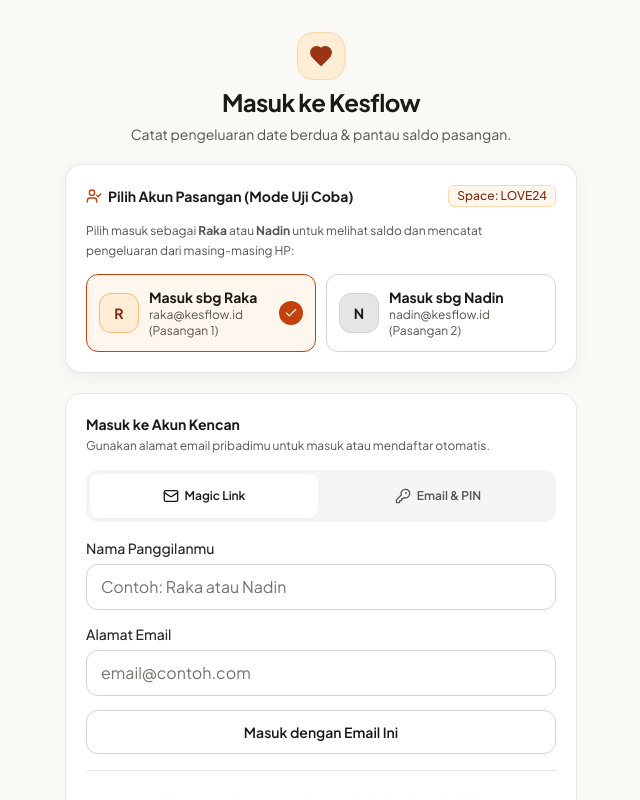
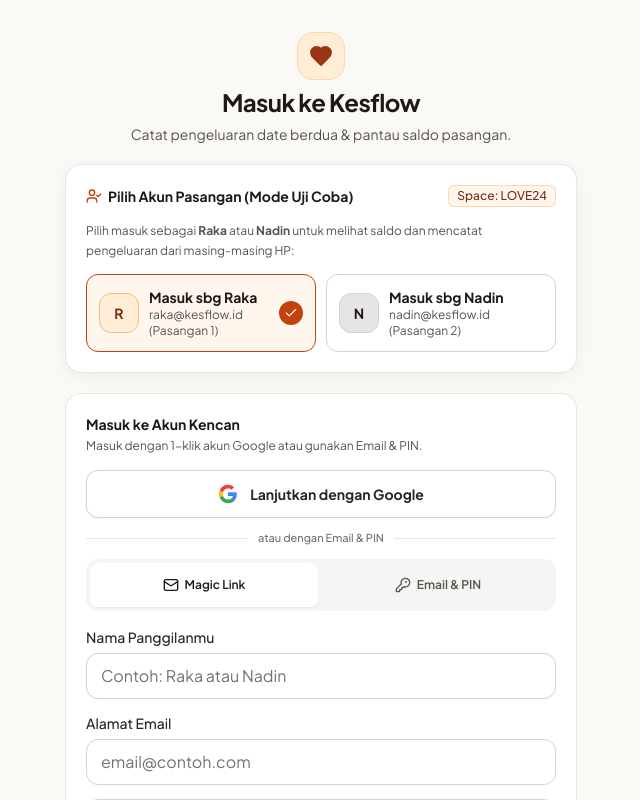
Before and after one commit to darvaaph/kesflow, a Next.js app: page /login in a window 1280 px wide. Shown: the top 800 px of the page, without its empty margins (319-959 px from the left). Built offline with nearby package versions, Linux system fonts and the light colour scheme; no server answers.

Commit message:
feat(auth): integrate Google Sign-In and OAuth callback handler

```diff
--- a/src/app/(auth)/login/page.tsx
+++ b/src/app/(auth)/login/page.tsx
@@ -16,6 +16,7 @@
   const router = useRouter();
   const {
     loginWithEmailOrPin,
+    loginWithGoogle,
     loginAsAccount,
     currentUser,
     isAuthenticated,
@@ -28,6 +29,7 @@
   const [displayName, setDisplayName] = useState('');
   const [pin, setPin] = useState('');
   const [isSubmitting, setIsSubmitting] = useState(false);
+  const [isGoogleLoading, setIsGoogleLoading] = useState(false);
   const [formError, setFormError] = useState<string | null>(null);
   const [magicLinkSent, setMagicLinkSent] = useState(false);
 
@@ -79,6 +81,22 @@
       );
     } finally {
       setIsSubmitting(false);
+    }
+  };
+
+  const handleGoogleLogin = async () => {
+    setFormError(null);
+    setIsGoogleLoading(true);
+    try {
+      await loginWithGoogle();
+      if (isMockMode) {
+        router.push('/');
+      }
+    } catch (err) {
+      setFormError(
+        err instanceof Error ? err.message : 'Gagal menghubungkan ke akun Google.'
+      );
+      setIsGoogleLoading(false);
     }
   };
 
@@ -167,8 +185,43 @@
               Masuk ke Akun Kencan
             </h2>
             <p className="text-xs text-stone-600 dark:text-stone-400">
-              Gunakan alamat email pribadimu untuk masuk atau mendaftar otomatis.
+              Masuk dengan 1-klik akun Google atau gunakan Email &amp; PIN.
             </p>
+          </div>
+
+          {/* Tombol Google Sign-In */}
+          <button
+            type="button"
+            onClick={handleGoogleLogin}
+            disabled={isGoogleLoading || isSubmitting}
+            className="w-full min-h-[48px] inline-flex items-center justify-center gap-3 rounded-xl border border-stone-300 bg-white px-4 py-2.5 text-sm font-bold text-stone-800 shadow-sm transition-all hover:bg-stone-50 active:scale-[0.99] dark:border-stone-700 dark:bg-stone-900 dark:text-stone-100 dark:hover:bg-stone-800 focus-visible:outline-none focus-visible:ring-2 focus-visible:ring-orange-600 disabled:opacity-60"
+          >
+            <svg className="h-5 w-5 shrink-0" viewBox="0 0 24 24" aria-hidden="true">
+              <path
+                fill="#4285F4"
+                d="M22.56 12.25c0-.78-.07-1.53-.2-2.25H12v4.26h5.92c-.26 1.37-1.04 2.53-2.21 3.31v2.77h3.57c2.08-1.92 3.28-4.74 3.28-8.09z"
+              />
+              <path
+                fill="#34A853"
+                d="M12 23c2.97 0 5.46-.98 7.28-2.66l-3.57-2.77c-.98.66-2.23 1.06-3.71 1.06-2.86 0-5.29-1.93-6.16-4.53H2.18v2.84C3.99 20.53 7.7 23 12 23z"
+              />
+              <path
+                fill="#FBBC05"
+                d="M5.84 14.09c-.22-.66-.35-1.36-.35-2.09s.13-1.43.35-2.09V7.06H2.18C1.43 8.55 1 10.22 1 12s.43 3.45 1.18 4.94l2.85-2.22.81-.63z"
+              />
+              <path
+                fill="#EA4335"
+                d="M12 5.38c1.62 0 3.06.56 4.21 1.64l3.15-3.15C17.45 2.09 14.97 1 12 1 7.7 1 3.99 3.47 2.18 7.06l3.66 2.84c.87-2.6 3.3-4.52 6.16-4.52z"
+              />
+            </svg>
+            <span>{isGoogleLoading ? 'Menghubungkan ke Google...' : 'Lanjutkan dengan Google'}</span>
+          </button>
+
+          <div className="relative flex items-center justify-center py-1">
+            <div className="w-full border-t border-stone-200 dark:border-stone-800" />
+            <span className="absolute bg-white px-2.5 text-[11px] font-medium text-stone-500 dark:bg-stone-950 dark:text-stone-400">
+              atau dengan Email &amp; PIN
+            </span>
           </div>
 
           <div
--- /dev/null
+++ b/src/app/auth/callback/route.ts
@@ -0,0 +1,19 @@
+import { NextResponse } from 'next/server';
+import { createServerSupabaseClient } from '@/lib/supabase/server';
+
+export async function GET(request: Request) {
+  const { searchParams, origin } = new URL(request.url);
+  const code = searchParams.get('code');
+  const next = searchParams.get('next') ?? '/';
+
+  if (code) {
+    const supabase = createServerSupabaseClient();
+    const { error } = await supabase.auth.exchangeCodeForSession(code);
+    if (!error) {
+      return NextResponse.redirect(`${origin}${next}`);
+    }
+  }
+
+  // Redirect ke halaman login dengan query error jika autentikasi gagal
+  return NextResponse.redirect(`${origin}/login?error=auth-failed`);
+}
--- a/src/context/KesflowContext.tsx
+++ b/src/context/KesflowContext.tsx
@@ -94,6 +94,7 @@
     displayName?: string,
     pin?: string
   ) => Promise<{ isInstantLogin: boolean }>;
+  loginWithGoogle: () => Promise<void>;
   loginAsAccount: (userId: string) => void;
   logout: () => Promise<void>;
   switchDemoActiveUser: (userId: string) => void;
@@ -606,6 +607,35 @@
     ]
   );
 
+  const loginWithGoogle = useCallback(async () => {
+    setError(null);
+    if (isMockMode) {
+      switchDemoActiveUser(DEMO_USER_A_ID);
+      return;
+    }
+
+    const supabase = createClient();
+    const redirectTo =
+      typeof window !== 'undefined'
+        ? `${window.location.origin}/auth/callback`
+        : '/auth/callback';
+
+    const { error: oauthError } = await supabase.auth.signInWithOAuth({
+      provider: 'google',
+      options: {
+        redirectTo,
+        queryParams: {
+          access_type: 'offline',
+          prompt: 'consent',
+        },
+      },
+    });
+
+    if (oauthError) {
+      throw new Error(oauthError.message);
+    }
+  }, [isMockMode, switchDemoActiveUser]);
+
   const logout = useCallback(async () => {
     setIsAuthenticated(false);
     if (typeof window !== 'undefined') {
@@ -1578,6 +1608,7 @@
     netBalanceForCurrentUser,
     balanceBreakdownForA,
     loginWithEmailOrPin,
+    loginWithGoogle,
     loginAsAccount,
     logout,
     switchDemoActiveUser,
```
